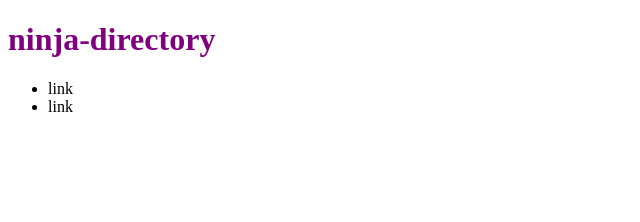
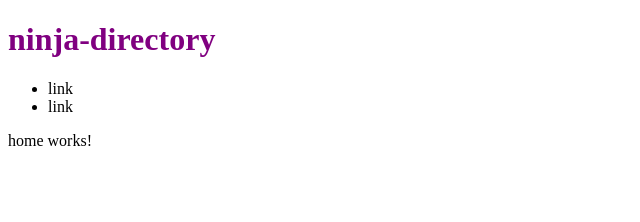
Before and after one commit to SafNaaz/ninja-directory-angular, an Angular app: page / in a window 1280 px wide. Shown: the top 222 px of the page, without its empty margins (0-640 px from the left). Built offline with nearby package versions, Linux system fonts and the light colour scheme.

Commit message:
added new home component and nested in app

```diff
--- a/src/app/app.component.html
+++ b/src/app/app.component.html
@@ -8,5 +8,5 @@
   </nav>
 </header>
 <section id="main">
-
+  <app-home></app-home>
 </section>
--- a/src/app/app.module.ts
+++ b/src/app/app.module.ts
@@ -3,10 +3,12 @@
 
 import { AppRoutingModule } from './app-routing.module';
 import { AppComponent } from './app.component';
+import { HomeComponent } from './home/home.component';
 
 @NgModule({
   declarations: [
-    AppComponent
+    AppComponent,
+    HomeComponent
   ],
   imports: [
     BrowserModule,
--- /dev/null
+++ b/src/app/home/home.component.html
@@ -0,0 +1 @@
+<p>home works!</p>
--- /dev/null
+++ b/src/app/home/home.component.ts
@@ -0,0 +1,15 @@
+import { Component, OnInit } from '@angular/core';
+
+@Component({
+  selector: 'app-home',
+  templateUrl: './home.component.html',
+  styleUrls: ['./home.component.css']
+})
+export class HomeComponent implements OnInit {
+
+  constructor() { }
+
+  ngOnInit(): void {
+  }
+
+}
```
Also changed, not shown: src/app/home/home.component.css (added).
